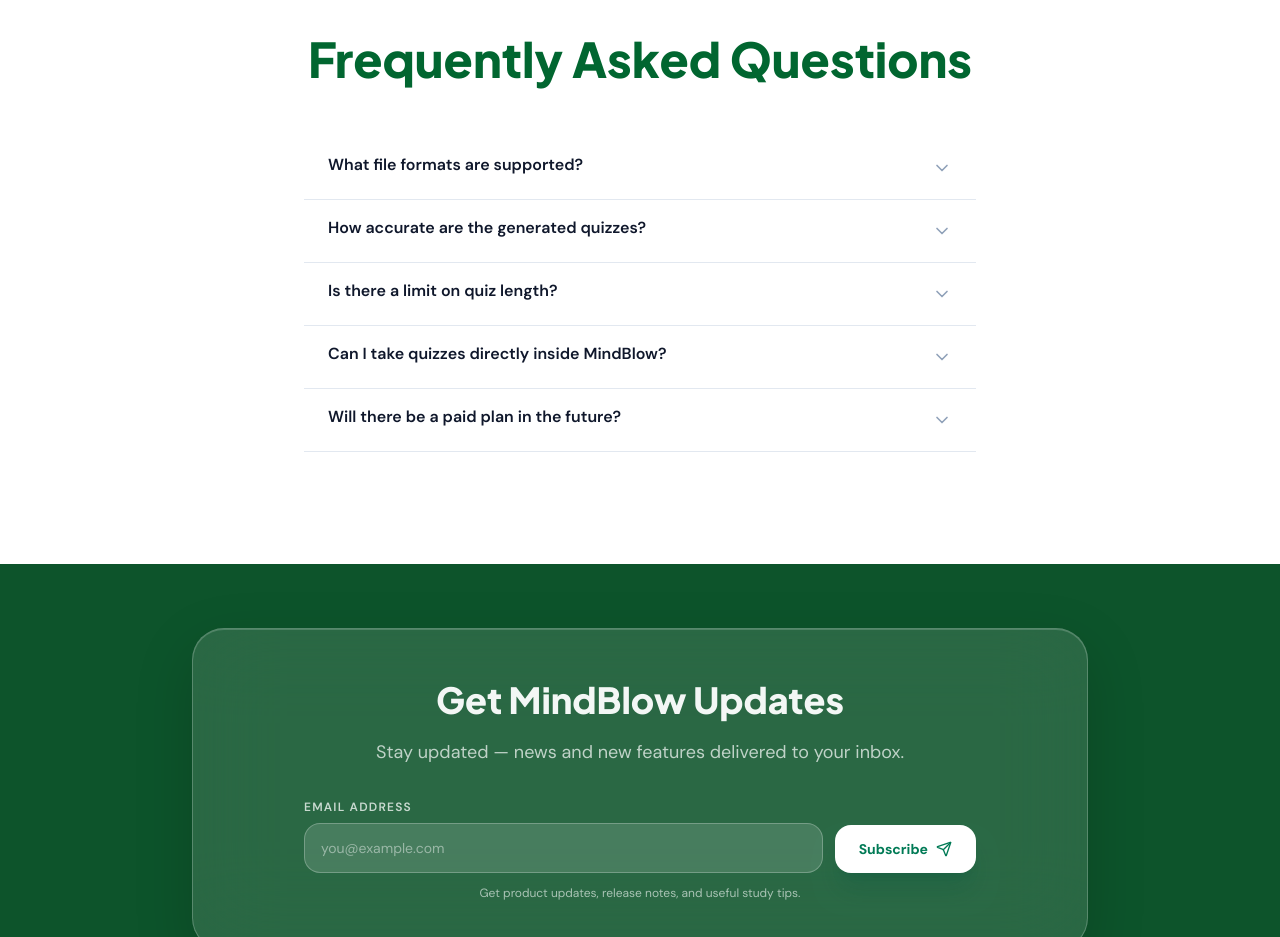
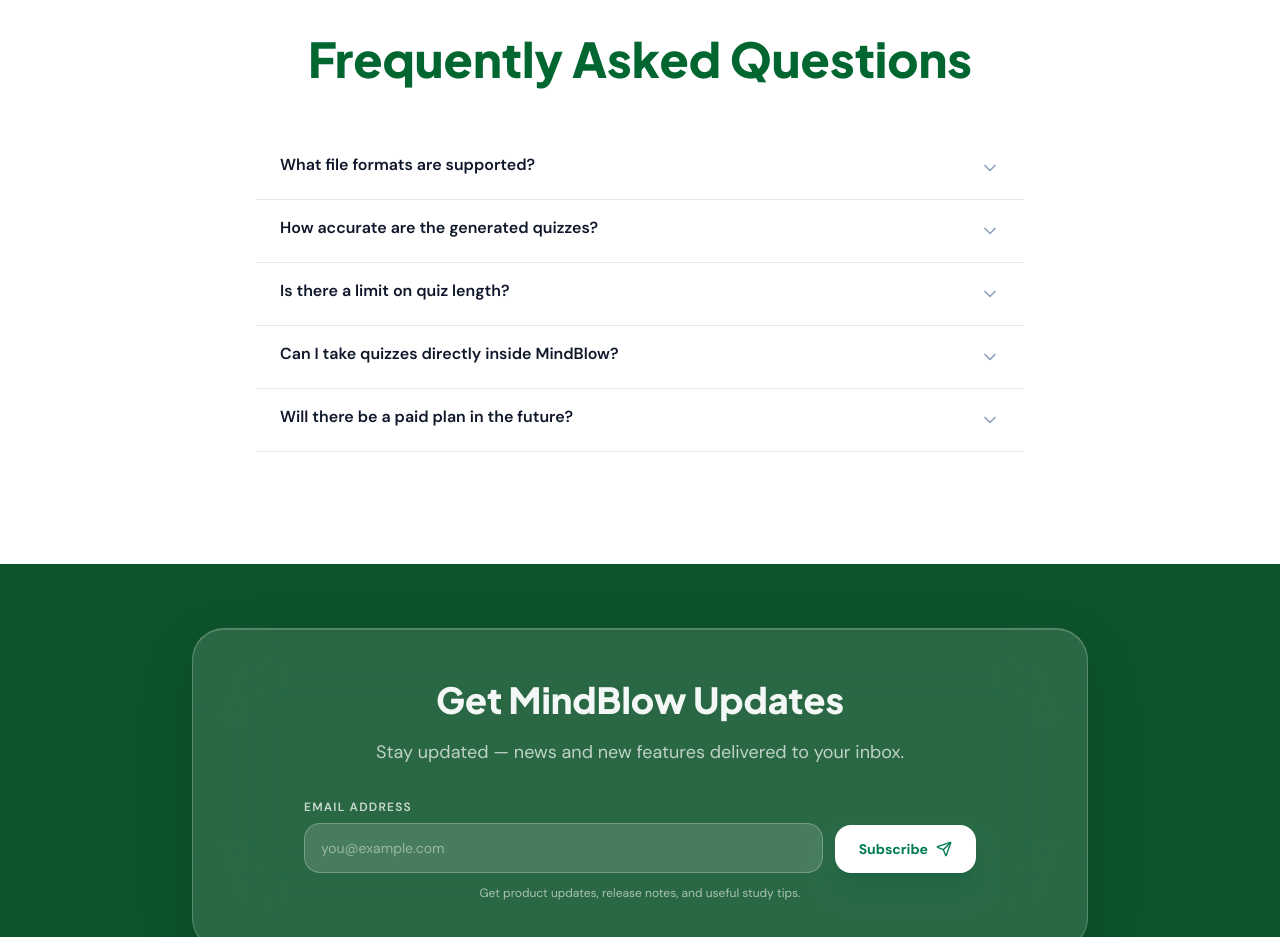
Before and after one commit to redsaucce/mindblow-test, a Next.js app in the folder client/: page / in a window 1280 px wide. Shown: the part 2780-3717 px from the top of the page. Built offline with nearby package versions, Linux system fonts and the light colour scheme.

Commit message:
increase FAQ accordion max width from 2xl to 3xl

```diff
--- a/client/components/public/sections/faqs.tsx
+++ b/client/components/public/sections/faqs.tsx
@@ -18,7 +18,7 @@
             title={content.title}
           />
         </div>
-        <div className="max-w-2xl mx-auto">
+        <div className="max-w-3xl mx-auto">
           <Accordion
             items={faqs}
             openIndex={openIndex}
```
